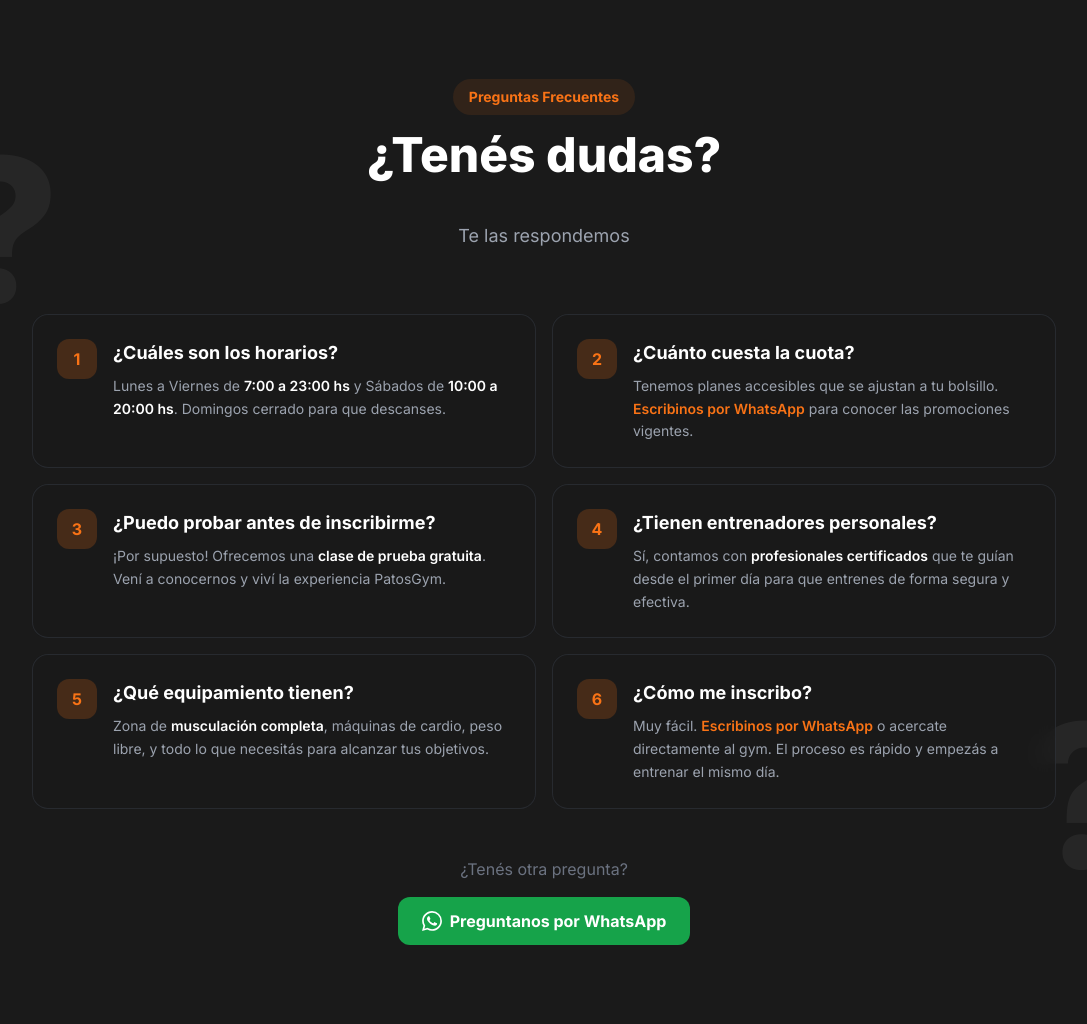
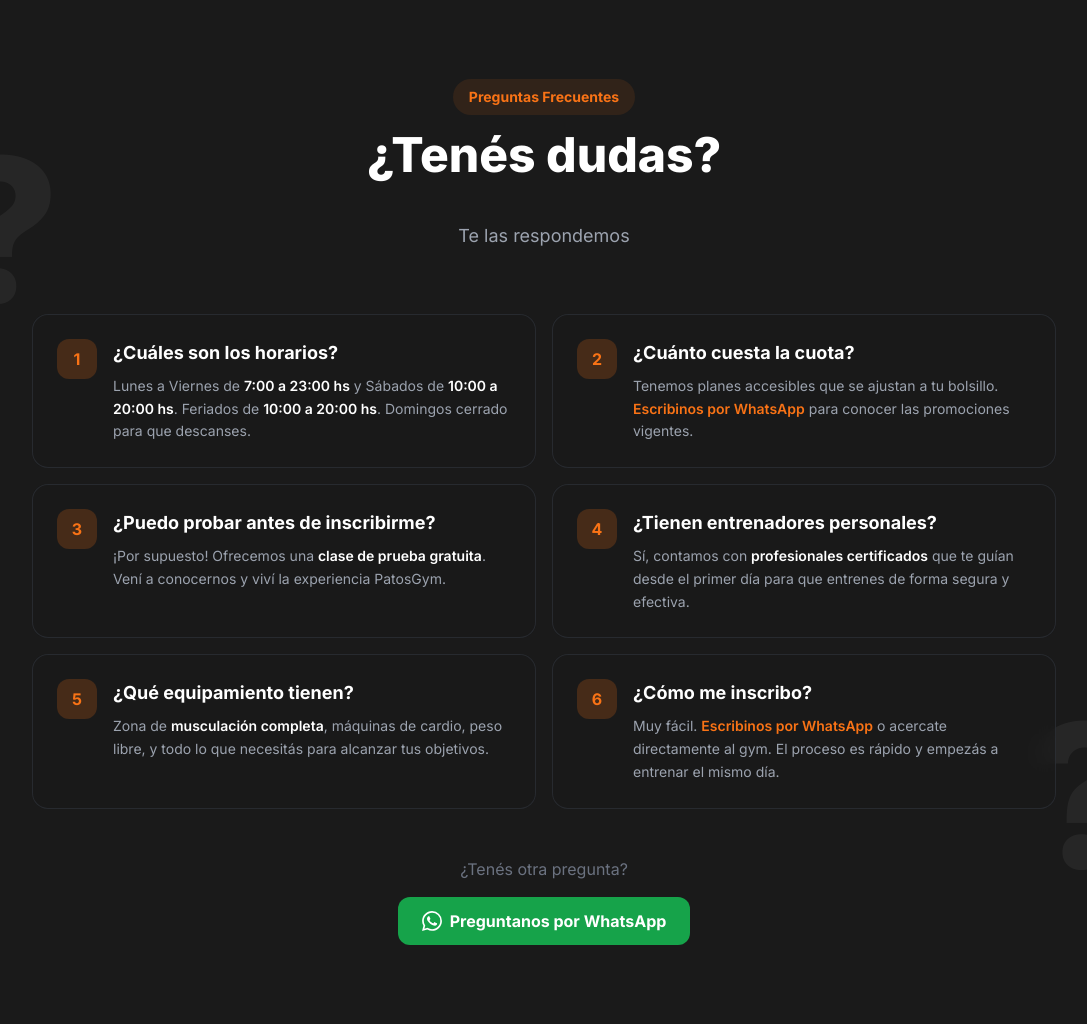
Before and after one commit to JuliV08/PatosGym, a Django app: page / in a window 1280 px wide. Shown: the part 3633-4657 px from the top of the page, without its empty margins (96-1183 px from the left). Run offline with Django 4.2, Linux system fonts and the light colour scheme; data that the repository does not hold is empty; some libraries are stand-ins or nearby versions.

Commit message:
feat: Agregar horarios de feriados en FAQs y contacto

```diff
--- a/templates/landing/partials/contact.html
+++ b/templates/landing/partials/contact.html
@@ -169,6 +169,7 @@
                                 <p class="text-white font-semibold">Horarios</p>
                                 <p class="text-gray-400 text-sm">Lun-Vie: 07:00 - 23:00</p>
                                 <p class="text-gray-400 text-sm">Sáb: 10:00 - 20:00</p>
+                                <p class="text-gray-400 text-sm">Feriados: 10:00 - 20:00</p>
                             </div>
                         </div>
 
--- a/templates/landing/partials/faqs.html
+++ b/templates/landing/partials/faqs.html
@@ -34,6 +34,7 @@
                         </h3>
                         <p class="text-gray-400 text-sm leading-relaxed">
                             Lunes a Viernes de <span class="text-white font-semibold">7:00 a 23:00 hs</span> y Sábados de <span class="text-white font-semibold">10:00 a 20:00 hs</span>.
+                            Feriados de <span class="text-white font-semibold">10:00 a 20:00 hs</span>.
                             Domingos cerrado para que descanses.
                         </p>
                     </div>
```
